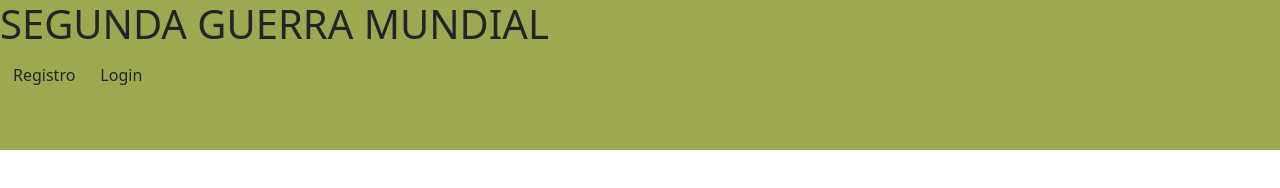
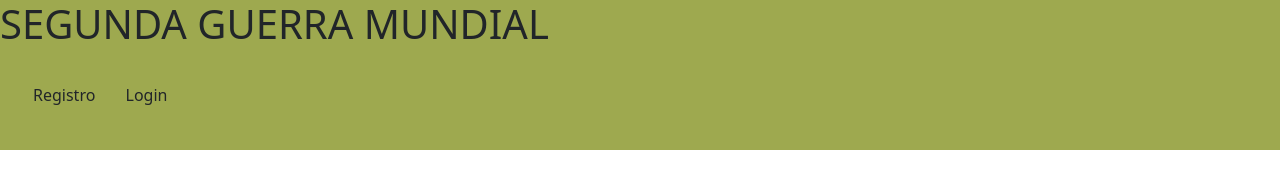
Before and after one commit to patoet36/TP-Final-Campenni-Corti-Lentino-Dominguez-Silva, a plain HTML site: page index.html in a window 1280 px wide. Drawn offline with nearby package versions, Linux system fonts and the light colour scheme.

Commit message:
igbwsudyfiausdbfgiddi

```diff
--- a/css/index.css
+++ b/css/index.css
@@ -15,3 +15,7 @@ header{
     flex-direction: row;
     align-items: center;
 }
+
+.btnHeaderSup{
+    margin: 20px;
+}
--- a/index.html
+++ b/index.html
@@ -15,7 +15,7 @@
         <div class="headerSup">
             <h1>SEGUNDA GUERRA MUNDIAL</h1>
         </div>
-        <div class="btn-group">
+        <div class="btnHeaderSup">
             <button class="btn">Registro</button>
             <button class="btn">Login</button>
         </div>
```
